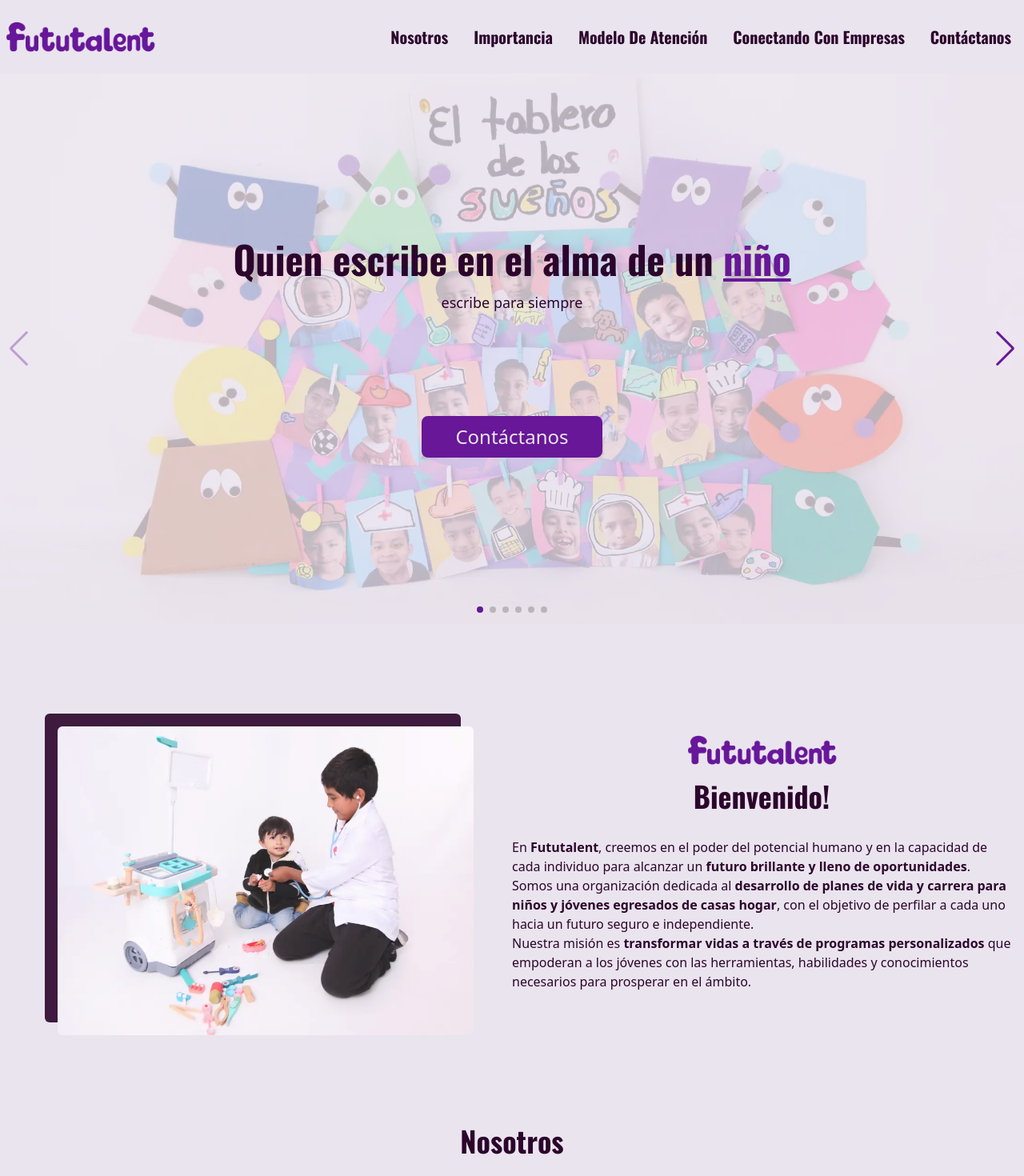
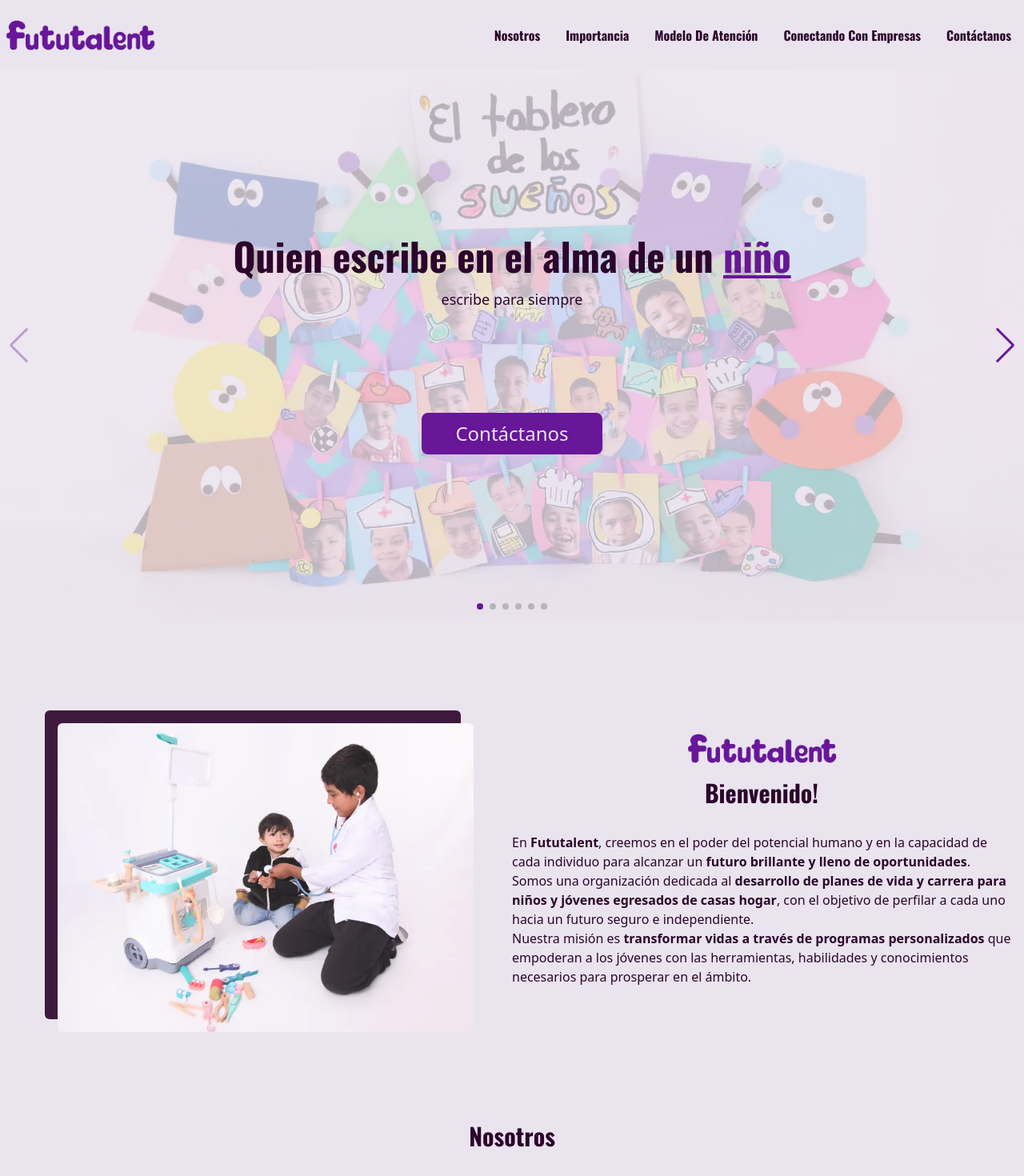
Before and after one commit to darideveloper/fututalent, a Next.js app: page / in a window 1280 px wide. Shown: the top 1470 px of the page at 80% size. Built offline with nearby package versions, Linux system fonts and the light colour scheme.

Commit message:
style (fonts): resuce titles sizes

```diff
--- a/components/HeroSlide.jsx
+++ b/components/HeroSlide.jsx
@@ -38,7 +38,7 @@ export default function HeroSlide({ title, subtitle, ctaLink, ctaText, imageSrc
       <h1
         className={`
           ${fontTitle.className}
-          text-5xl
+          text-3xl md:text-5xl
         `}
       >
         {/* Highlight last word */}
--- a/components/Title.jsx
+++ b/components/Title.jsx
@@ -14,7 +14,7 @@ export default function Title ({ children, className }) {
       className={`
         title
         ${fontTitle.className}
-        text-4xl
+        text-3xl
         text-center
         ${className}
       `}
--- a/sections/Header.jsx
+++ b/sections/Header.jsx
@@ -118,7 +118,7 @@ export default function Header() {
                 <Link
                   href={item.link}
                   className={`
-                    text-xl
+                    text-md
                     capitalize
                     text-center
                     block
```
